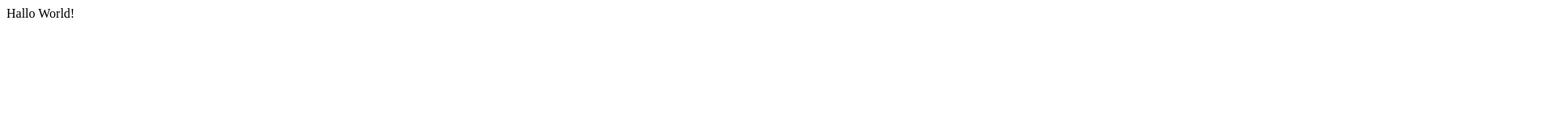
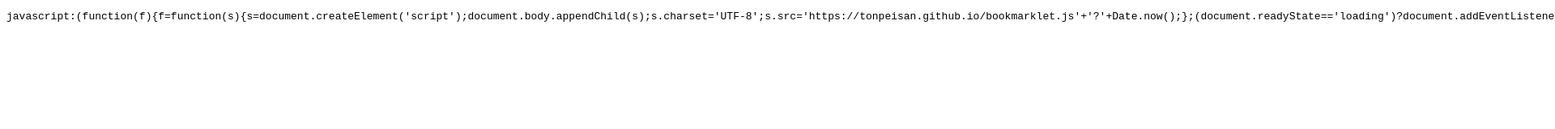
Before and after one commit to Tonpeisan/tonpeisan.github.io, a plain HTML site: page index.html in a window 1280 px wide. Shown: the top 160 px of the page at 81% size, 1920 px wide, since content can reach past the window. Drawn offline with Linux system fonts and the light colour scheme.

Commit message:
ブックマークレット起動スクリプトを記述

```diff
--- a/index.html
+++ b/index.html
@@ -7,6 +7,6 @@
     <meta name="viewport" content="width=device-width, initial-scale=1">
 </head>
 <body>
-    Hallo World!
+    <pre>javascript:(function(f){f=function(s){s=document.createElement('script');document.body.appendChild(s);s.charset='UTF-8';s.src='https://tonpeisan.github.io/bookmarklet.js'+'?'+Date.now();};(document.readyState=='loading')?document.addEventListener('DOMContentLoaded',f):f();})();</pre>
 </body>
 </html>
```
